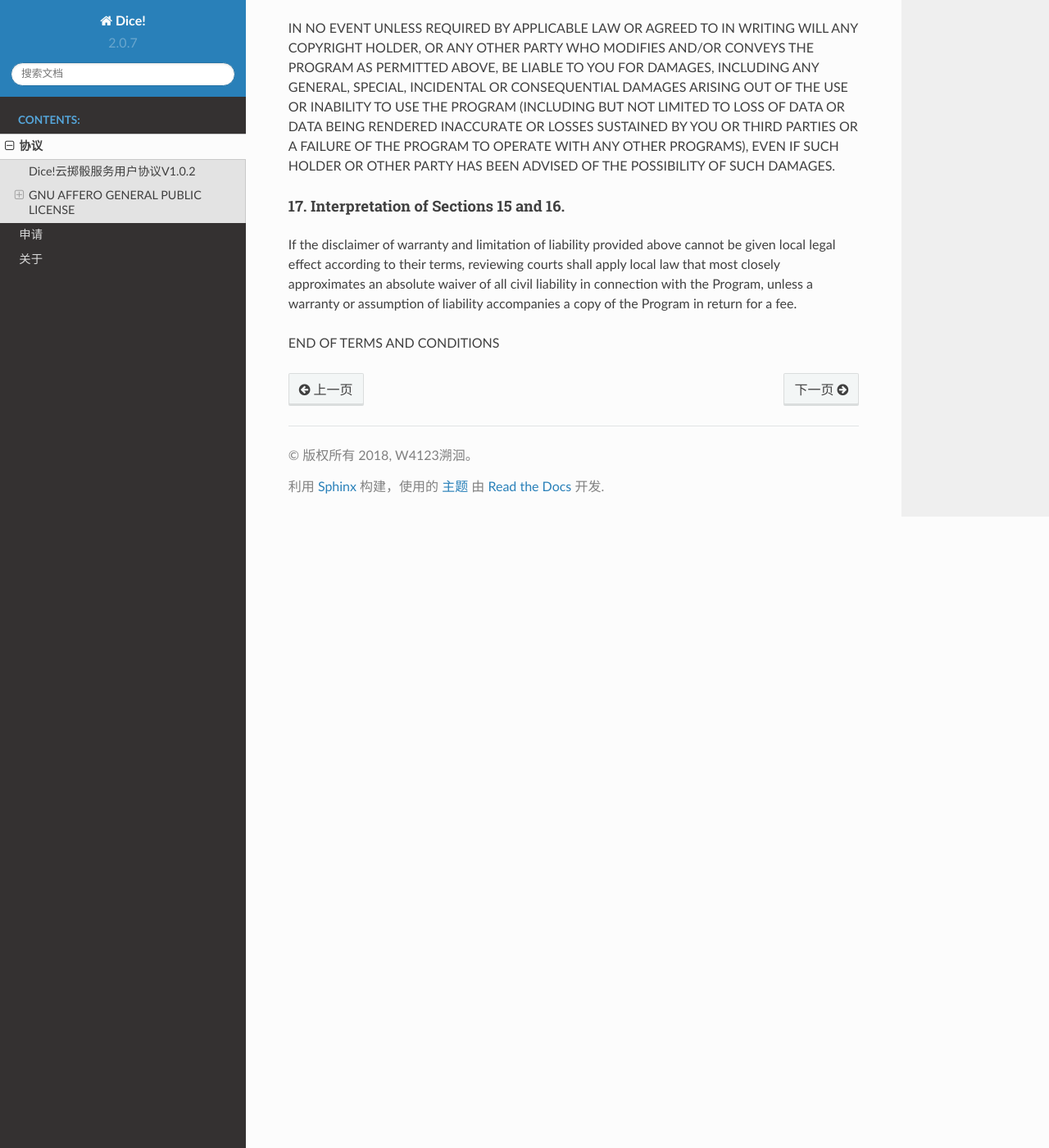
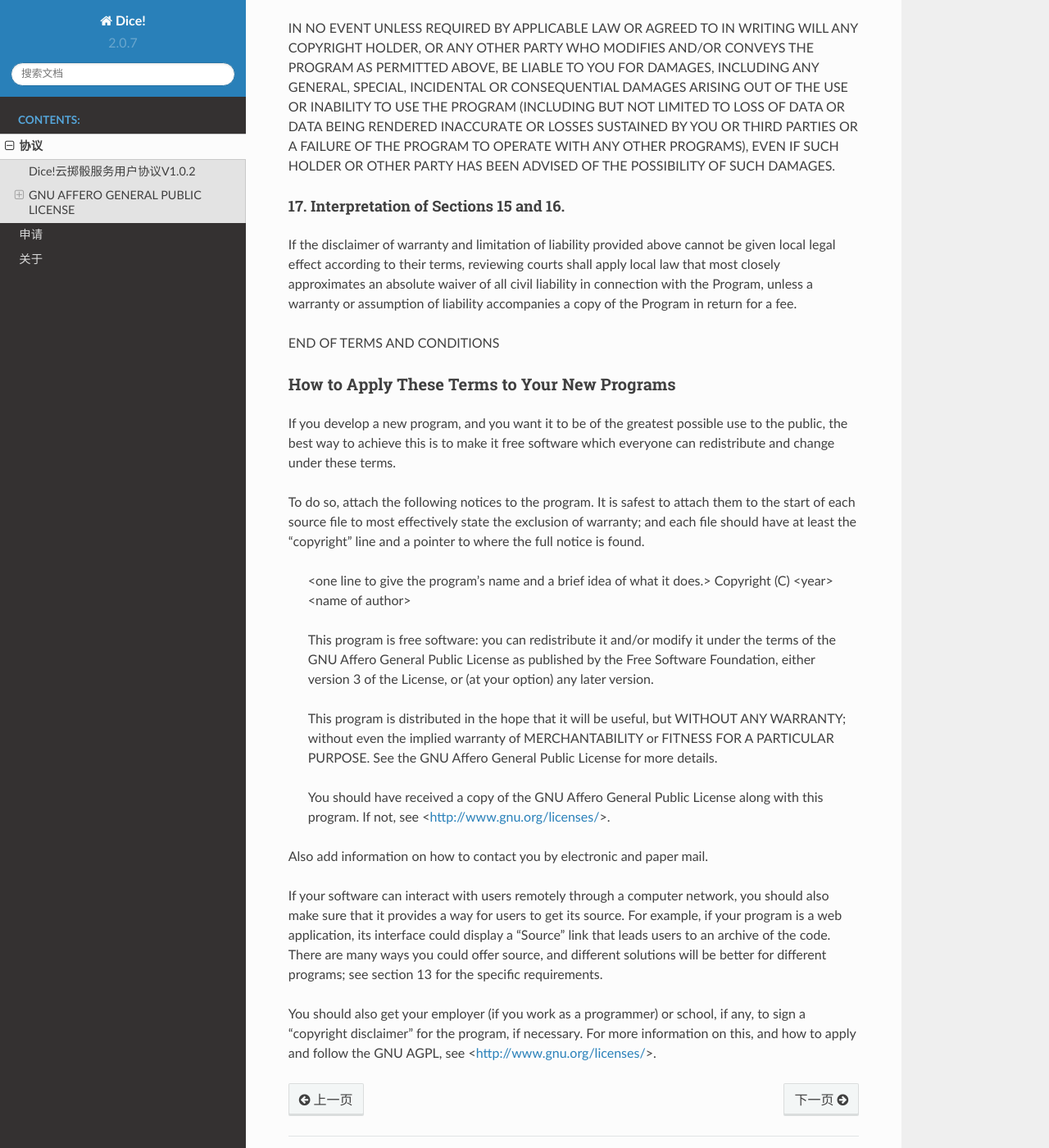
Before and after one commit to Dice-Developer-Team/Dice, a Sphinx documentation site: the page built from docs/License.rst, in a window 1280 px wide and 1400 px high, scrolled down 12336 px. Shown: the whole window at 82% size. Built offline with Sphinx 7.4.7 and the Read the Docs theme 2.0.0, drawn with Linux system fonts in a browser that asks for light colours.

Commit message:
Update License.rst

```diff
--- a/docs/License.rst
+++ b/docs/License.rst
@@ -673,3 +673,46 @@ Program, unless a warranty or assumption of liability accompanies a
 copy of the Program in return for a fee.
 
 END OF TERMS AND CONDITIONS
+
+How to Apply These Terms to Your New Programs
+++++++++++++++++++++++++++++++++++++++++++++++++++++++
+
+If you develop a new program, and you want it to be of the greatest
+possible use to the public, the best way to achieve this is to make it
+free software which everyone can redistribute and change under these terms.
+
+To do so, attach the following notices to the program.  It is safest
+to attach them to the start of each source file to most effectively
+state the exclusion of warranty; and each file should have at least
+the "copyright" line and a pointer to where the full notice is found.
+
+    <one line to give the program's name and a brief idea of what it does.>
+    Copyright (C) <year>  <name of author>
+
+    This program is free software: you can redistribute it and/or modify
+    it under the terms of the GNU Affero General Public License as published
+    by the Free Software Foundation, either version 3 of the License, or
+    (at your option) any later version.
+
+    This program is distributed in the hope that it will be useful,
+    but WITHOUT ANY WARRANTY; without even the implied warranty of
+    MERCHANTABILITY or FITNESS FOR A PARTICULAR PURPOSE.  See the
+    GNU Affero General Public License for more details.
+
+    You should have received a copy of the GNU Affero General Public License
+    along with this program.  If not, see <http://www.gnu.org/licenses/>.
+
+Also add information on how to contact you by electronic and paper mail.
+
+If your software can interact with users remotely through a computer
+network, you should also make sure that it provides a way for users to
+get its source.  For example, if your program is a web application, its
+interface could display a "Source" link that leads users to an archive
+of the code.  There are many ways you could offer source, and different
+solutions will be better for different programs; see section 13 for the
+specific requirements.
+
+You should also get your employer (if you work as a programmer) or school,
+if any, to sign a "copyright disclaimer" for the program, if necessary.
+For more information on this, and how to apply and follow the GNU AGPL, see
+<http://www.gnu.org/licenses/>.
```
